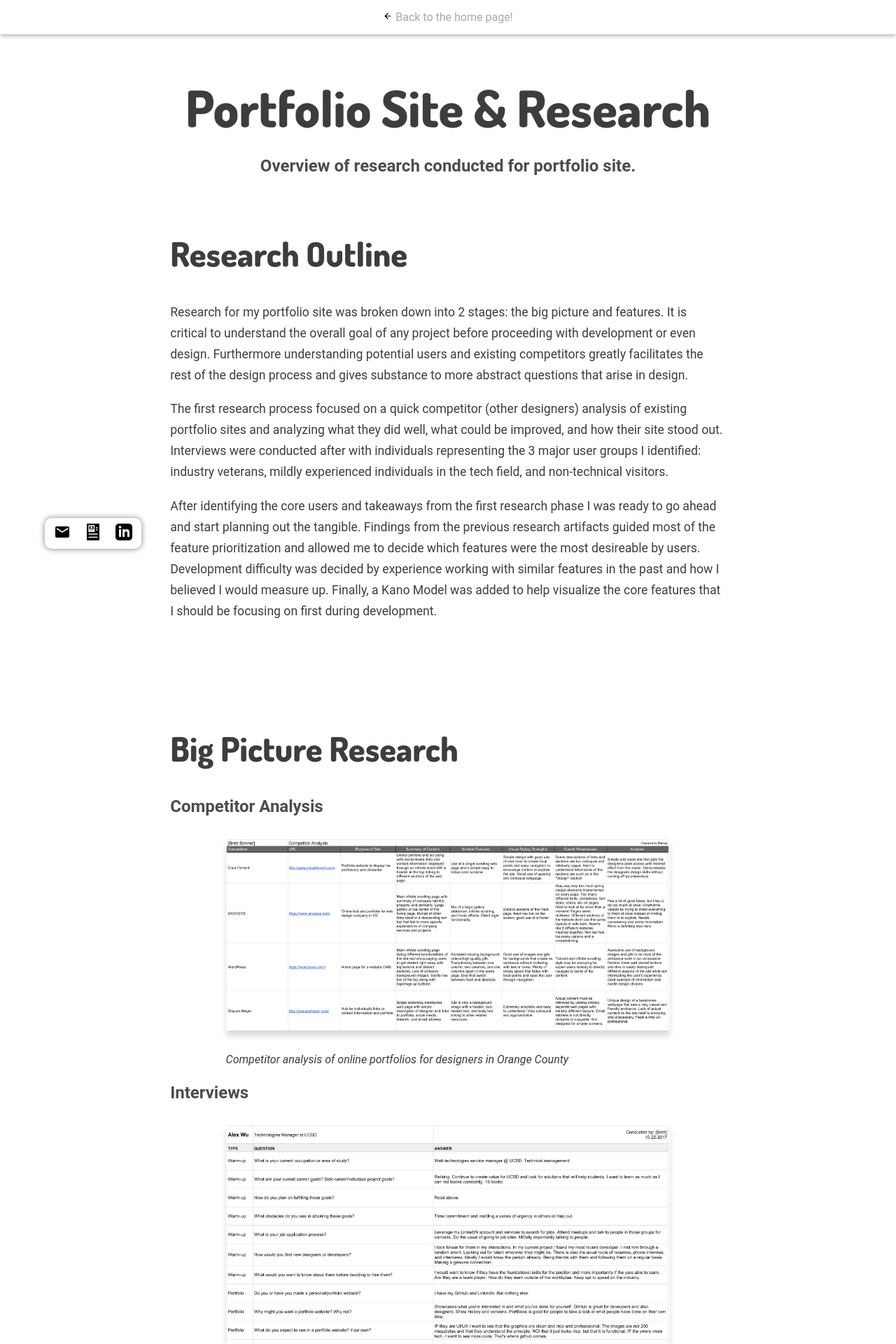
After one commit to bbenner2876/bbenner2876.github.io, a Flask app: page /portfolio in a window 1280 px wide. The commit adds this page. Shown: the top 1920 px of the page at 70% size. Run offline with Flask 2, Linux system fonts and the light colour scheme; some libraries are stand-ins or nearby versions.

Commit message:
added portfolio research page

```diff
--- a/app.py
+++ b/app.py
@@ -37,6 +37,10 @@ def hvac():
 def redesign():
     return render_template('redesign.html')
 
+@app.route('/portfolio')
+def portfolio():
+    return render_template('portfolio.html')
+
 
 if __name__ == '__main__':
     app.run(debug=True)
--- /dev/null
+++ b/templates/portfolio.html
@@ -0,0 +1,98 @@
+<!DOCTYPE html>
+<html>
+
+    <head>
+        <meta charset="utf-8">
+        <meta http-equiv="X-UA-Compatible" content="IE=edge">
+        <title>Brett Benner</title>
+        <meta name="description" content="Online web portfolio for Brett Benner.">
+        <meta name="viewport" content="width=device-width, initial-scale=1.0">
+        <meta name="keywords" content="Brett Benner, Brett, Benner, Brett B">
+        <meta name="author" content="Brett Benner">
+        <link href="https://fonts.googleapis.com/css?family=Open+Sans|Dosis:400,800" rel="stylesheet" type="text/css" />
+        <link rel="stylesheet" href="{{ url_for('static', filename='stylesheets/main.css') }}">
+        <script type="text/javascript" src="https://code.jquery.com/jquery-1.7.1.min.js"></script>
+        <script type="text/javascript" src="{{ url_for('static', filename='script.js') }}"></script>
+
+    </head>
+    <body>
+
+            <!--Header + Navigation-->
+            <nav class="navBar" id="myNavBar"><!--Main navigation bar for website linking to different sections-->
+                <ul>
+                    <li>
+                        <a href="{{ url_for('index') }}"> <img src="/static/images/arrow-back.svg" alt="email icon" height="14px" width="14px" fill="red"/>
+                            Back to the home page!</a>
+                    </li>
+                </ul>
+            </nav>
+            <main>
+
+                <h1>Portfolio Site & Research</h1>
+                <h3>Overview of research conducted for portfolio site.</h3>
+
+                <section>
+                    <h2>Research Outline</h2>
+                    <p>
+                        Research for my portfolio site was broken down into 2 stages: the big picture and features. It is critical to
+                        understand the overall goal of any project before proceeding with development or even design. Furthermore understanding potential users
+                        and existing competitors greatly facilitates the rest of the design process and gives substance to more abstract questions that arise in design.
+                    </p>
+                    <br />
+                    <p>
+                        The first research process focused on a quick competitor (other designers) analysis of existing portfolio sites and analyzing what they did well,
+                        what could be improved, and how their site stood out. Interviews were conducted after with individuals representing the 3 major user groups I identified:
+                        industry veterans, mildly experienced individuals in the tech field, and non-technical visitors.
+                    </p>
+                    <br />
+                    <p>
+                        After identifying the core users and takeaways from the first research phase I was ready to go ahead and start planning out the tangible.
+                        Findings from the previous research artifacts guided most of the feature prioritization and allowed me to decide which features were the most desireable by users.
+                        Development difficulty was decided by experience working with similar features in the past and how I believed I would measure up.
+                        Finally, a Kano Model was added to help visualize the core features that I should be focusing on first during development.
+                    </p>
+                </section>
+
+                <section>
+                    <h2>Big Picture Research</h2>
+                    <h3>Competitor Analysis</h3>
+                    <img class="persona" src="/static/images/portfolio/competitor_analysis.png">
+                    <i class="caption">Competitor analysis of online portfolios for designers in Orange County</i>
+
+                    <h3>Interviews</h3>
+                    <img class="persona" src="/static/images/portfolio/alex_interview.png">
+                    <i class="caption">Interview with a veteran of the tech industry</i>
+
+                    <img class="persona" src="/static/images/portfolio/kent_interview1.png">
+                    <img class="persona" src="/static/images/portfolio/kent_interview2.png">
+                    <i class="caption">Interview with a recent graduate and newcomer to the tech field</i>
+
+                </section>
+
+                <section>
+                    <h2>Identifying and Prioritizing Features</h2>
+                    <h3>Feature Value Matrix</h3>
+                    <img class="persona" src="/static/images/portfolio/feature_matrix.png">
+
+                    <h3>Feature Priority Graph</h3>
+                    <img class="persona" src="/static/images/portfolio/feature_priority.png">
+
+                    <h3>Kano Model</h3>
+                    <img class="persona" src="/static/images/portfolio/kano_model.png">
+
+                </section>
+
+
+                </main>
+                <!--Contact information and social media links-->
+                <footer class="contact">
+                    <ul>
+                        <li><a href="mailto:bbenner@uci.edu" target="_blank"><img src="/static/images/email-icon.svg" alt="email icon" height="24px" width="24px" fill="blue"/></a></li>
+                        <li><a href="images/Resume_bbenner_2018.pdf" target="_blank" download><img src="/static/images/resume.svg" height="24px" width="24px"></a></li>
+                        <li><a href="https://www.linkedin.com/in/brett-benner-6514a063/" target="_blank"><img src="/static/images/linkedin.svg" height="24px" width="24px" ></a></li>
+                    </ul>
+                </footer>
+
+        </body>
+
+    </html>
```
Also changed, not shown: static/images/portfolio/desktop.ini (added, +8 -0 lines), templates/index.html (+10 -0 lines), static/images/mountain.png (added), static/images/portfolio/alex_interview.png (added), static/images/portfolio/competitor_analysis.png (added), static/images/portfolio/feature_matrix.png (added), static/images/portfolio/feature_priority.png (added), static/images/portfolio/kano_model.png (added), static/images/portfolio/kent_interview1.png (added), static/images/portfolio/kent_interview2.png (added).
